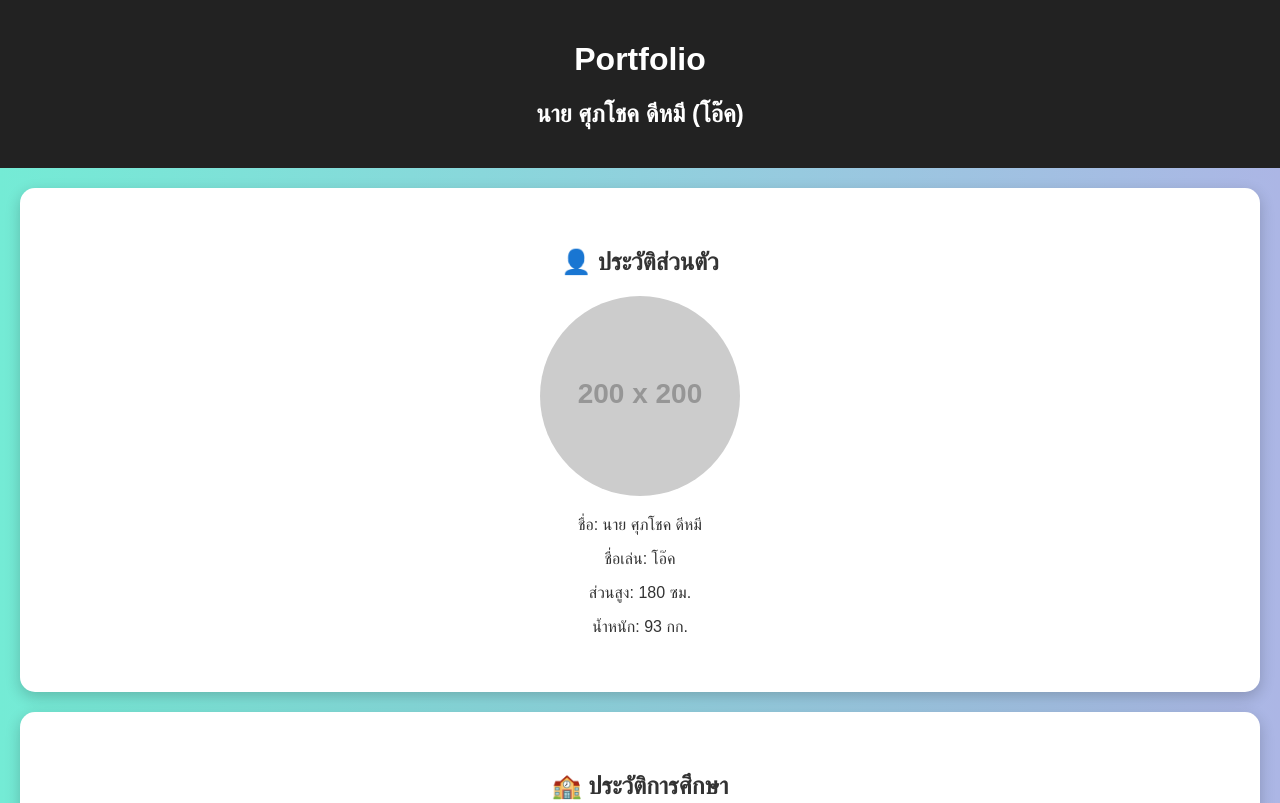
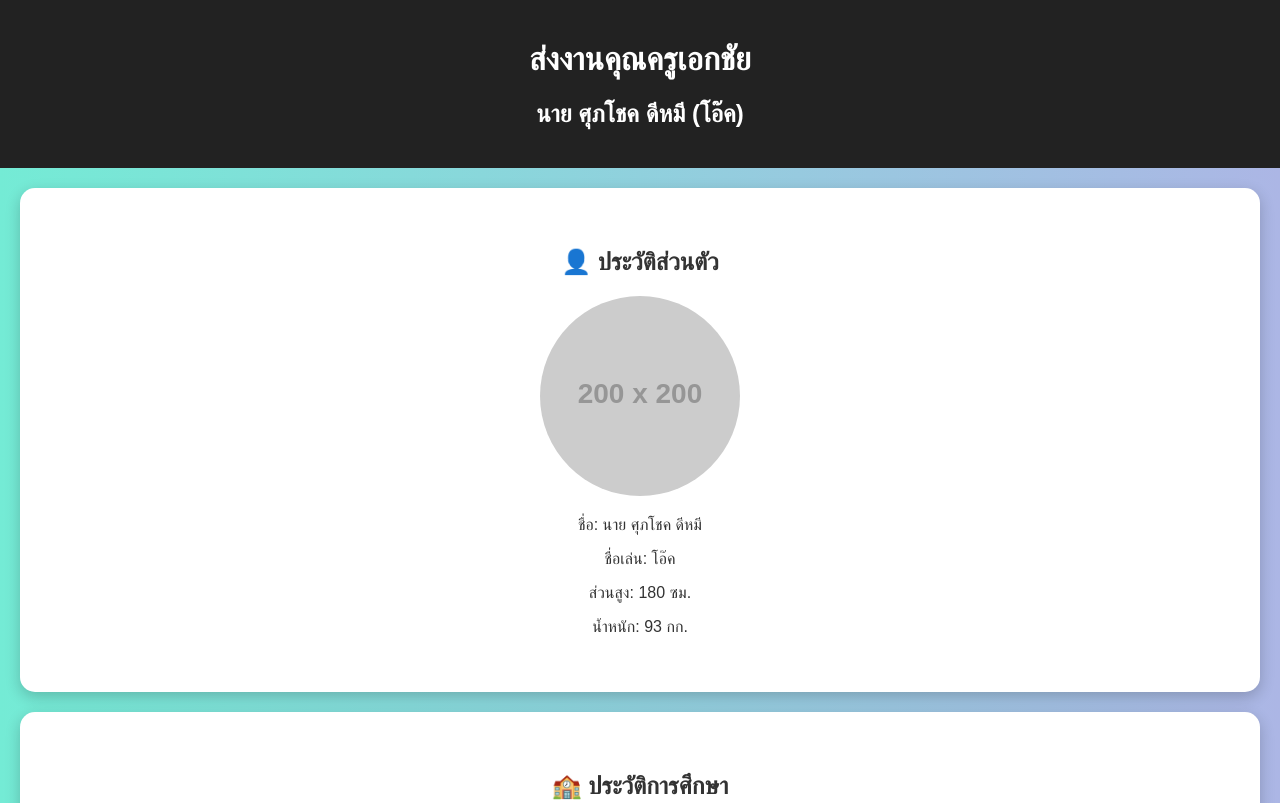
Before and after one commit to supachoke123/-, a plain HTML site: page index.html in a window 1280 px wide. Shown: the top 803 px of the page. Drawn offline with Linux system fonts and the light colour scheme; placeholder pictures from the web are drawn by us.

Commit message:
Update index.html

```diff
--- a/index.html
+++ b/index.html
@@ -69,7 +69,7 @@ footer {
 <body>
 
 <header>
-    <h1>Portfolio</h1>
+    <h1>ส่งงานคุณครูเอกชัย</h1>
     <h2>นาย ศุภโชค ดีหมี (โอ๊ค)</h2>
 </header>
 
```
